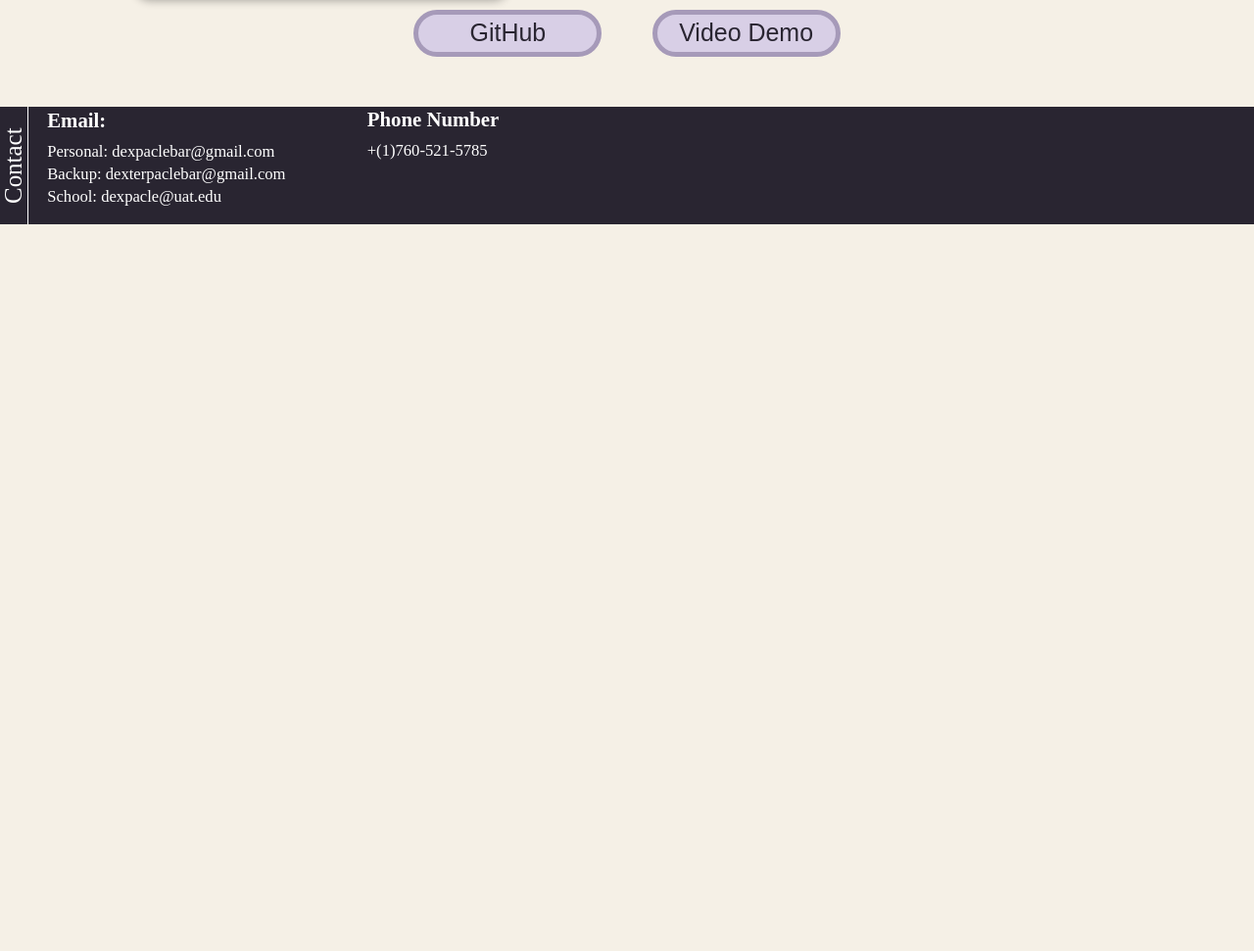
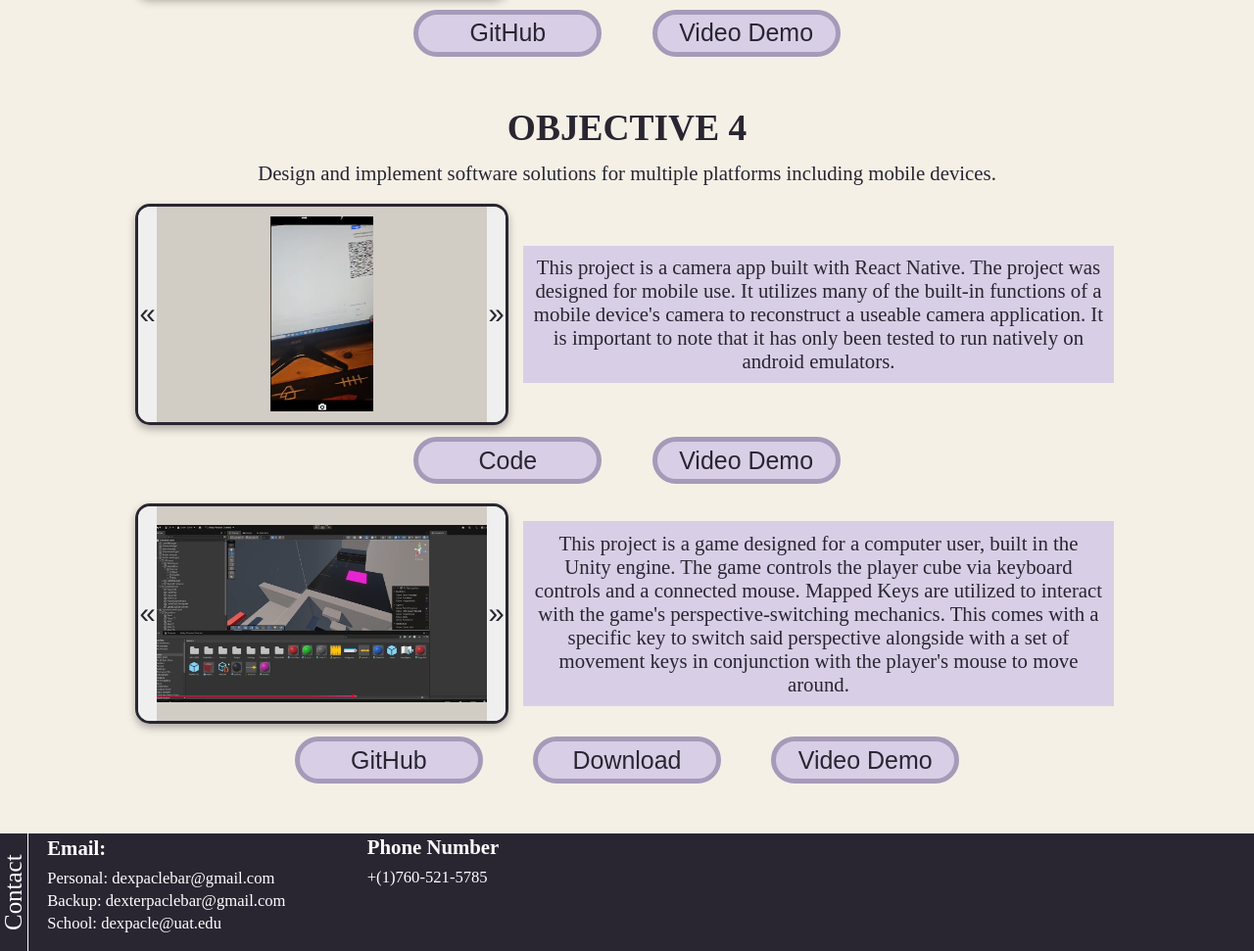
Before and after one commit to DexterPac/GetToKnowDexter, a plain HTML site: page Pages/Normal/BoardsNormal.html in a window 1280 px wide. Shown: the part 2711-3682 px from the top of the page at 98% size. Before the commit the page ends 2940 px from the top, so only its background shows below. Drawn offline with Linux system fonts and the light colour scheme.

Commit message:
updated objective 4

```diff
--- a/Pages/Normal/BoardsNormal.html
+++ b/Pages/Normal/BoardsNormal.html
@@ -30,7 +30,7 @@
             <button type="button" id="Objective3Btn" class="anchorlinkbuttons" onclick="location.href='#Objective3'">Objective 3</button>
         </div>
         <div class="anchorbuttonssection">
-            <button type="button" id="Objective4Btn" class="anchorlinkbuttons" onclick="location.href='#Objective1'">Objective 4</button>
+            <button type="button" id="Objective4Btn" class="anchorlinkbuttons" onclick="location.href='#Objective4'">Objective 4</button>
             <button type="button" id="Objective5Btn" class="anchorlinkbuttons" onclick="location.href='#Objective1'">Objective 5</button>
             <button type="button" id="Objective6Btn" class="anchorlinkbuttons" onclick="location.href='#Objective1'">Objective 6</button>
         </div>
@@ -179,6 +179,52 @@
                 <button class="objprojdemobtn" onclick="window.location.href='https://youtu.be/vqGSHp1d58A'">Video Demo</button>
             </div>
         </div>
+        <!------Objective 4------>
+        <div id="Objective4" class="objectivesection">
+            <h2>OBJECTIVE 4</h2>
+            <p>Design and implement software solutions for multiple platforms including mobile devices.</p>
+            <div class="objentry">
+                <div class="slidercontainer">
+                    <div class="imgslider">
+                        <img id="Obj4Img1" class="img1" src="../../BoardsContent/Cameraimg1.png" alt="image">
+                        <img id="Obj4Img2" class="img2" src="../../BoardsContent/Cameraimg2.png" alt="image">
+                    </div>
+                    <button id="Obj4ImgSet1" class="previmgbtn"></button>
+                    <button id="Obj4ImgSet2" class="nextimgbtn"></button>
+                </div>
+                <p2 id="Obj4Desc" class="objdesc">This project is a camera app built with React Native. The project
+                    was designed for mobile use. It utilizes many of the built-in functions of a mobile device's
+                    camera to reconstruct a useable camera application. It is important to note that it has only been
+                    tested to run natively on android emulators.
+                </p2>
+            </div>
+            <div class="objprojbtnsection">
+                <button class="objprojdemobtn" onclick="window.location.href='https://snack.expo.dev/@dexterpaclebar/camera?platform=android'">Code</button>
+                <button class="objprojdemobtn" onclick="window.location.href='https://youtube.com/shorts/3ZrzdO6sYbU?si=uQ3Xtubk7no5knnz'">Video Demo</button>
+            </div>
+            <!---->
+            <div class="objentry">
+                <div class="slidercontainer">
+                    <div class="imgslider">
+                        <img id="Obj4Img3" class="img1" src="../../BoardsContent/3Dimg1.png" alt="image">
+                        <img id="Obj4Img4" class="img2" src="../../BoardsContent/3Dimg2.png" alt="image">
+                    </div>
+                    <button id="Obj4ImgSet3" class="previmgbtn"></button>
+                    <button id="Obj4ImgSet4" class="nextimgbtn"></button>
+                </div>
+                <p2 id="Obj4Desc2" class="objdesc">This project is a game designed for a computer user, built in
+                    the Unity engine. The game controls the player cube via keyboard controls and a connected
+                    mouse. Mapped Keys are utilized to interact with the game's perspective-switching mechanics.
+                    This comes with a specific key to switch said perspective alongside with a set of movement keys
+                    in conjunction with the player's mouse to move around.
+                </p2>
+            </div>
+            <div class="objprojbtnsection">
+                <button class="objprojdemobtn" onclick="window.location.href='https://github.com/DexterPac/3D2DFinal.git'">GitHub</button>
+                <button class="objprojdemobtn" onclick="window.location.href='https://dexterpaclebar.itch.io/3d2d'">Download</button>
+                <button class="objprojdemobtn" onclick="window.location.href='https://youtu.be/1VE7Uje177o?t=2089'">Video Demo</button>
+            </div>
+        </div>
     </div>
 
     <!--------------------FOOTER CONTENT BOX----------------->
--- a/Pages/Normal/Code/boardsimgsliderscript.js
+++ b/Pages/Normal/Code/boardsimgsliderscript.js
@@ -35,6 +35,15 @@ const imageset6 = [
     "../../BoardsContent/Communityimg5.png",
     "../../BoardsContent/Communityimg6.png"
 ];
+const imageset7 = [
+    "../../BoardsContent/Cameraimg1.png",
+    "../../BoardsContent/Cameraimg2.png"
+];
+const imageset8 = [
+    "../../BoardsContent/3Dimg1.png",
+    "../../BoardsContent/3Dimg2.png",
+    "../../BoardsContent/3Dimg3.png"
+];
 
 //tracks the current image index (different curretimage for each project image grouping)
 let currentimages = {
@@ -43,7 +52,9 @@ let currentimages = {
     currentimage3: 0,
     currentimage4: 0,
     currentimage5: 0,
-    currentimage6: 0
+    currentimage6: 0,
+    currentimage7: 0,
+    currentimage8: 0
 };
 //tracks which HTML image element <img> is currently visible
 let activeimages = {
@@ -52,7 +63,9 @@ let activeimages = {
     currentimage3: 0,
     currentimage4: 0,
     currentimage5: 0,
-    currentimage6: 0
+    currentimage6: 0,
+    currentimage7: 0,
+    currentimage8: 0
 };
 
 // prevents multiple transitions from overlapping
@@ -62,7 +75,9 @@ let sliderbusy = {
     currentimage3: false,
     currentimage4: false,
     currentimage5: false,
-    currentimage6: false
+    currentimage6: false,
+    currentimage7: false,
+    currentimage8: false
 };
 
 ////////////////////////////////////////////////////////////////////////////////
@@ -85,6 +100,12 @@ const Obj3Img2 = document.getElementById("Obj3Img2");
 const Obj3Img3 = document.getElementById("Obj3Img3");
 const Obj3Img4 = document.getElementById("Obj3Img4");
 
+//obj set 4
+const Obj4Img1 = document.getElementById("Obj4Img1");
+const Obj4Img2 = document.getElementById("Obj4Img2");
+const Obj4Img3 = document.getElementById("Obj4Img3");
+const Obj4Img4 = document.getElementById("Obj4Img4");
+
 //set initial image
 Obj1Img1.classList.add("active");
 Obj1Img2.classList.add("enter-right");
@@ -101,43 +122,58 @@ Obj3Img2.classList.add("enter-right");
 Obj3Img3.classList.add("active");
 Obj3Img4.classList.add("enter-right");
 
+Obj4Img1.classList.add("active");
+Obj4Img2.classList.add("enter-right");
+Obj4Img3.classList.add("active");
+Obj4Img4.classList.add("enter-right");
+
 document.getElementById("Obj1ImgSet1").addEventListener("click",
     (event) => LoadPrevious(event, imageset1, currentimages, "currentimage1", Obj1Img1, Obj1Img2));
 
 document.getElementById("Obj1ImgSet2").addEventListener("click",
     (event) => LoadNext(event, imageset1, currentimages, "currentimage1", Obj1Img1, Obj1Img2));
-
+////
 document.getElementById("Obj1ImgSet3").addEventListener("click",
     (event) => LoadPrevious(event, imageset2, currentimages, "currentimage2", Obj1Img3, Obj1Img4));
 
 document.getElementById("Obj1ImgSet4").addEventListener("click",
     (event) => LoadNext(event, imageset2, currentimages, "currentimage2", Obj1Img3, Obj1Img4));
-////////
+////////////////////////
 document.getElementById("Obj2ImgSet1").addEventListener("click",
     (event) => LoadPrevious(event, imageset3, currentimages, "currentimage3", Obj2Img1, Obj2Img2));
 
 document.getElementById("Obj2ImgSet2").addEventListener("click",
     (event) => LoadNext(event, imageset3, currentimages, "currentimage3", Obj2Img1, Obj2Img2));
-
+////
 document.getElementById("Obj2ImgSet3").addEventListener("click",
     (event) => LoadPrevious(event, imageset4, currentimages, "currentimage4", Obj2Img3, Obj2Img4));
 
 document.getElementById("Obj2ImgSet4").addEventListener("click",
     (event) => LoadNext(event, imageset4, currentimages, "currentimage4", Obj2Img3, Obj2Img4));
-////////
+////////////////////////
 document.getElementById("Obj3ImgSet1").addEventListener("click",
     (event) => LoadPrevious(event, imageset5, currentimages, "currentimage5", Obj3Img1, Obj3Img2));
 
 document.getElementById("Obj3ImgSet2").addEventListener("click",
     (event) => LoadNext(event, imageset5, currentimages, "currentimage5", Obj3Img1, Obj3Img2));
-
+////
 document.getElementById("Obj3ImgSet3").addEventListener("click",
     (event) => LoadPrevious(event, imageset6, currentimages, "currentimage6", Obj3Img3, Obj3Img4));
 
 document.getElementById("Obj3ImgSet4").addEventListener("click",
     (event) => LoadNext(event, imageset6, currentimages, "currentimage6", Obj3Img3, Obj3Img4));
+////////////////////////
+document.getElementById("Obj4ImgSet1").addEventListener("click",
+    (event) => LoadPrevious(event, imageset7, currentimages, "currentimage7", Obj4Img1, Obj4Img2));
 
+document.getElementById("Obj4ImgSet2").addEventListener("click",
+    (event) => LoadNext(event, imageset7, currentimages, "currentimage7", Obj4Img1, Obj4Img2));
+////
+document.getElementById("Obj4ImgSet3").addEventListener("click",
+    (event) => LoadPrevious(event, imageset8, currentimages, "currentimage8", Obj4Img3, Obj4Img4));
 
+document.getElementById("Obj4ImgSet4").addEventListener("click",
+    (event) => LoadNext(event, imageset8, currentimages, "currentimage8", Obj4Img3, Obj4Img4));
 
 ////////////////////////////////////////////////////////////////////////////////
 function ChangeImage(event, imgset, imgindex, indexname, image1, image2, direction) {
```
Also changed, not shown: BoardsContent/3Dimg1.png (added), BoardsContent/3Dimg2.png (added), BoardsContent/3Dimg3.png (added), BoardsContent/Cameraimg1.png (added), BoardsContent/Cameraimg2.png (added).
